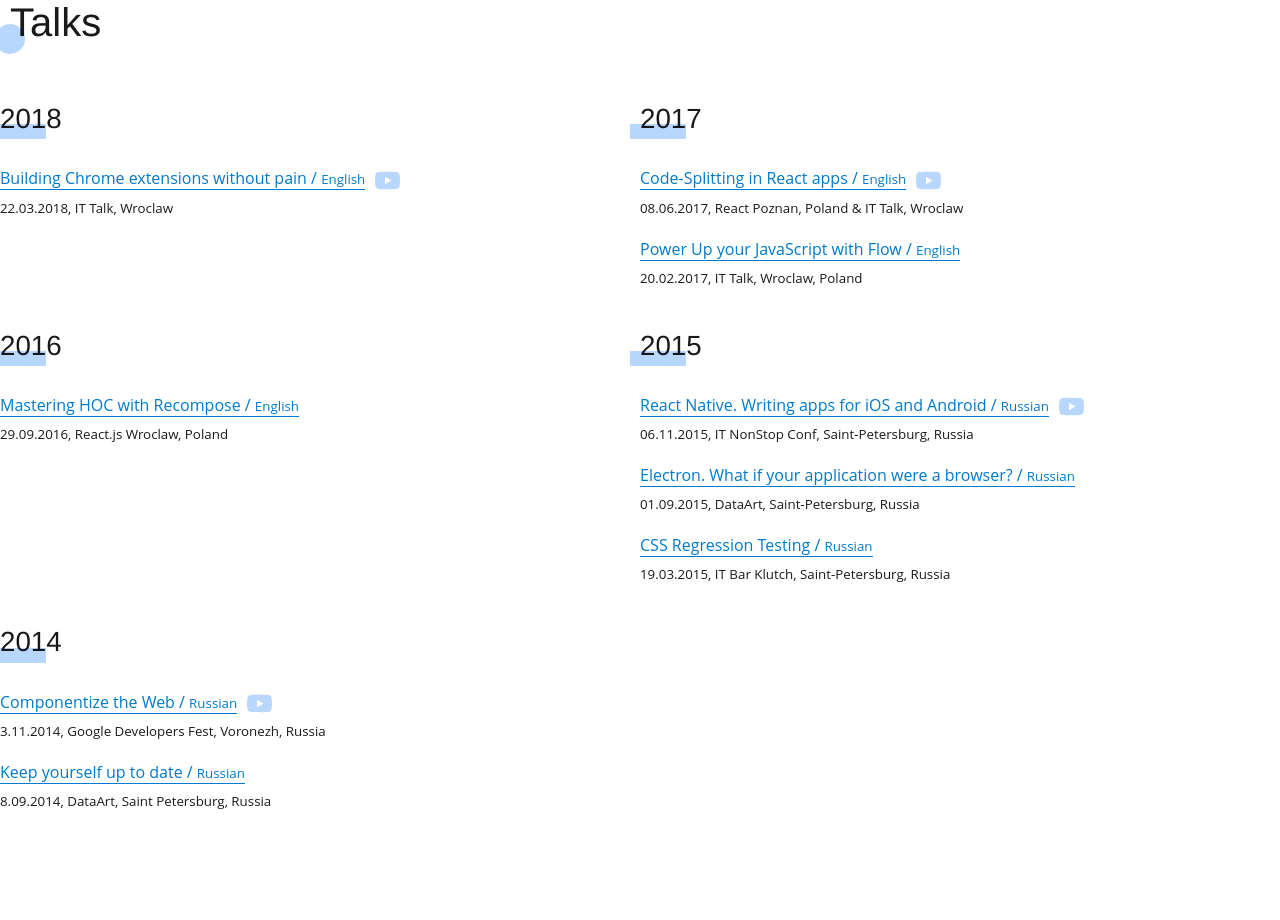
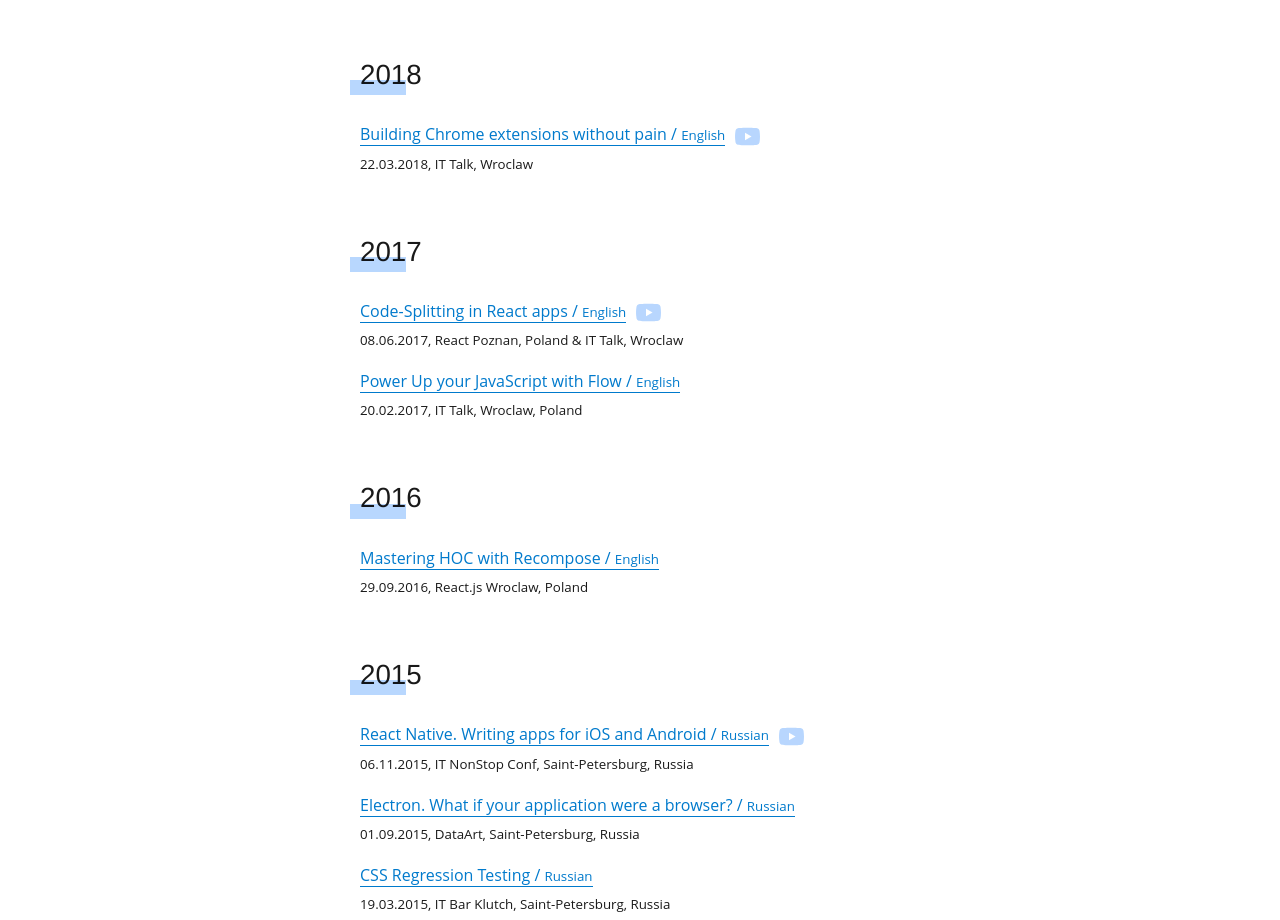
Before and after one commit to suevalov/suevalov.com, a Gatsby site: page /talks in a window 1280 px wide. Shown: the top 920 px of the page. Before the commit the page ends 854 px from the top, so only its background shows below. Built offline with nearby package versions, Linux system fonts and the light colour scheme; Gatsby itself is replaced by a stand-in of ours; some packages are replaced by stand-ins of ours.

Commit message:
Updated posts and talks layout

```diff
--- a/src/pages/blog.jsx
+++ b/src/pages/blog.jsx
@@ -3,7 +3,6 @@ import Helmet from "react-helmet";
 import PostListing from "../components/PostListing/PostListing";
 import SEO from "../components/SEO/SEO";
 import config from "../../config";
-import { FancyH1 } from "../components/FancyHeader/FancyHeader";
 
 const Blog = props => {
   const postEdges = props.data.allMarkdownRemark
@@ -13,7 +12,6 @@ const Blog = props => {
     <div>
       <Helmet title={config.siteTitle} />
       <SEO postEdges={postEdges} />
-      <FancyH1>Blog</FancyH1>
       <PostListing postEdges={postEdges} />
     </div>
   );
--- a/src/pages/talks.jsx
+++ b/src/pages/talks.jsx
@@ -3,9 +3,8 @@ import Helmet from "react-helmet";
 import styled from "react-emotion";
 import keys from "lodash/keys";
 import sortBy from "lodash/sortBy";
-import { TABLET_MEDIA_QUERY } from "typography-breakpoint-constants";
 import config from "../../config";
-import { FancyH1, FancyH2 } from "../components/FancyHeader/FancyHeader";
+import { FancyH2 } from "../components/FancyHeader/FancyHeader";
 import Talk from "../components/Talk";
 import allTalks from "../../content/talks.json";
 
@@ -28,24 +27,13 @@ const groupTalksByYear = talks => {
 };
 
 const GroupsContainer = styled("div")`
-  display: flex;
-  flex-direction: row;
-  flex-wrap: wrap;
-  margin-top: 60px;
-
-  ${TABLET_MEDIA_QUERY} {
-    flex-direction: column;
-  }
+  margin: 60px auto 0 auto;
+  max-width: 560px;
 `;
 
 const Group = styled("div")`
-  width: 40%;
-  margin-right: 10%;
-
-  ${TABLET_MEDIA_QUERY} {
-    width: 100%;
-    margin-right: 0;
-  }
+  width: 100%;
+  margin-bottom: 60px;
 `;
 
 const TalksList = styled("ul")`
@@ -60,7 +48,6 @@ class Talks extends React.Component {
     return (
       <div>
         <Helmet title={config.siteTitle} />
-        <FancyH1>Talks</FancyH1>
         <GroupsContainer>
           {groupedTalks.map(group => (
             <Group key={group.label}>
```
Also changed, not shown: src/components/PostListing/PostListing.jsx (+8 -2 lines).
